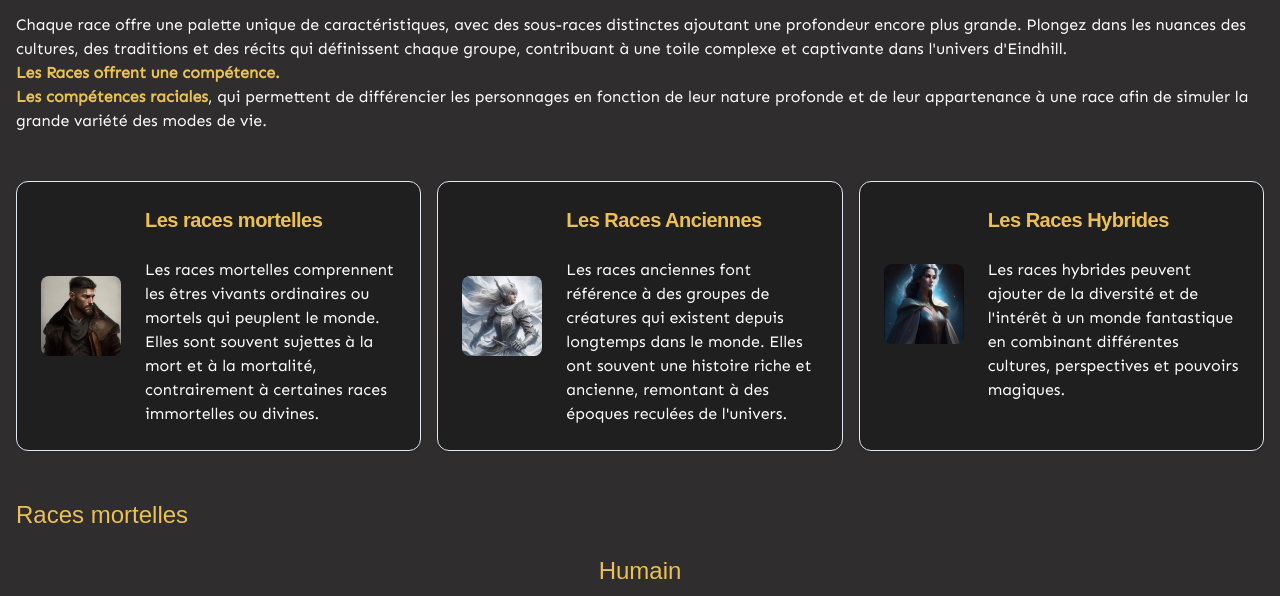
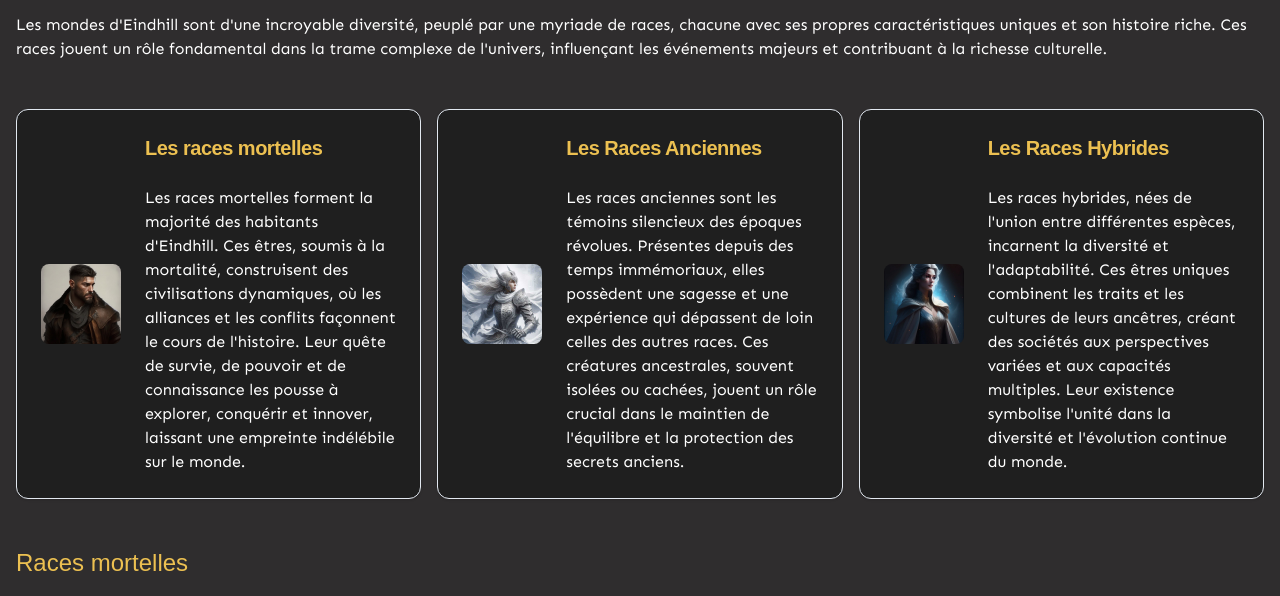
Before and after one commit to Valdorah/eindhill, an Astro site: page /personnages/races in a window 1280 px wide. Shown: the part 179-775 px from the top of the page. Built offline with nearby package versions, Linux system fonts and the light colour scheme; Astro itself is replaced by a stand-in of ours; a web font is replaced by a local one.

Commit message:
:speech_balloon: change some text for races page

```diff
--- a/src/database/prototype.json
+++ b/src/database/prototype.json
@@ -1,21 +1,21 @@
 [
   {
     "title": "Les races mortelles",
-    "content": "Les races mortelles comprennent les êtres vivants ordinaires ou mortels qui peuplent le monde. Elles sont souvent sujettes à la mort et à la mortalité, contrairement à certaines races immortelles ou divines.",
+    "content": "Les races mortelles forment la majorité des habitants d'Eindhill. Ces êtres, soumis à la mortalité, construisent des civilisations dynamiques, où les alliances et les conflits façonnent le cours de l'histoire. Leur quête de survie, de pouvoir et de connaissance les pousse à explorer, conquérir et innover, laissant une empreinte indélébile sur le monde.",
     "image": "/images/races-mortelles.png",
     "url": null,
     "textLink": null
   },
   {
     "title": "Les Races Anciennes",
-    "content": "Les races anciennes font référence à des groupes de créatures qui existent depuis longtemps dans le monde. Elles ont souvent une histoire riche et ancienne, remontant à des époques reculées de l'univers.",
+    "content": "Les races anciennes sont les témoins silencieux des époques révolues. Présentes depuis des temps immémoriaux, elles possèdent une sagesse et une expérience qui dépassent de loin celles des autres races. Ces créatures ancestrales, souvent isolées ou cachées, jouent un rôle crucial dans le maintien de l'équilibre et la protection des secrets anciens.",
     "image": "/images/races-anciennes.jpg",
     "url": null,
     "textLink": null
   },
   {
     "title": "Les Races Hybrides",
-    "content": "Les races hybrides peuvent ajouter de la diversité et de l'intérêt à un monde fantastique en combinant différentes cultures, perspectives et pouvoirs magiques.",
+    "content": "Les races hybrides, nées de l'union entre différentes espèces, incarnent la diversité et l'adaptabilité. Ces êtres uniques combinent les traits et les cultures de leurs ancêtres, créant des sociétés aux perspectives variées et aux capacités multiples. Leur existence symbolise l'unité dans la diversité et l'évolution continue du monde.",
     "image": "/images/races-hybrides.webp",
     "url": null,
     "textLink": null
--- a/src/pages/personnages/races.astro
+++ b/src/pages/personnages/races.astro
@@ -412,20 +412,11 @@ const hybrideRaces: Race[] = [
       <h3 class="text-center">Les races</h3>
 
       <p>
-        Chaque race offre une palette unique de caractéristiques, avec des
-        sous-races distinctes ajoutant une profondeur encore plus grande.
-        Plongez dans les nuances des cultures, des traditions et des récits qui
-        définissent chaque groupe, contribuant à une toile complexe et
-        captivante dans l'univers d'Eindhill.
-      </p>
-      <p>
-        <strong>Les Races offrent une compétence.</strong>
-      </p>
-      <p>
-        <strong>Les compétences raciales</strong>, qui permettent de
-        différencier les personnages en fonction de leur nature profonde et de
-        leur appartenance à une race afin de simuler la grande variété des modes
-        de vie.
+        Les mondes d'Eindhill sont d'une incroyable diversité, peuplé par une
+        myriade de races, chacune avec ses propres caractéristiques uniques et
+        son histoire riche. Ces races jouent un rôle fondamental dans la trame
+        complexe de l'univers, influençant les événements majeurs et contribuant
+        à la richesse culturelle.
       </p>
     </header>
 
```
